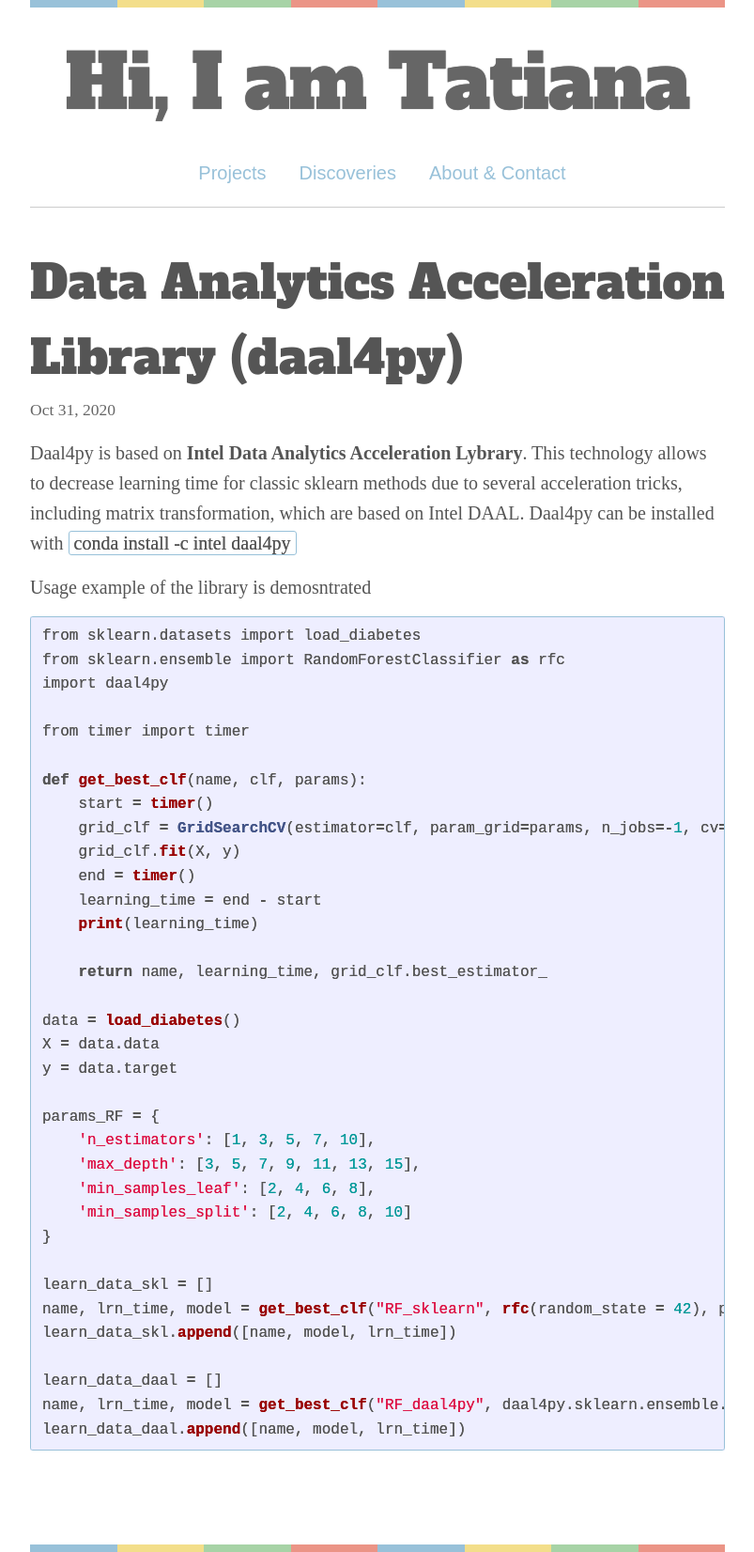
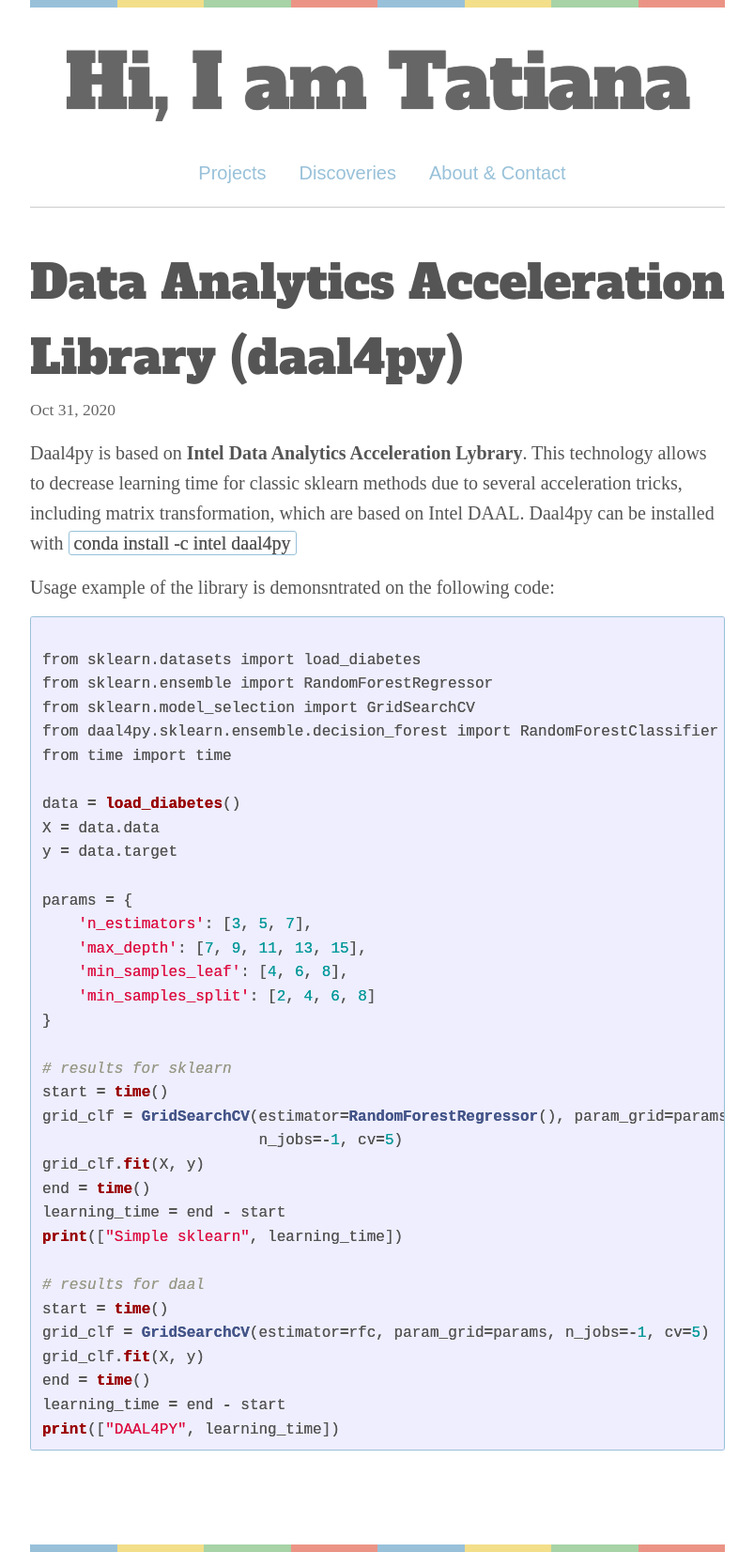
Before and after one commit to tatieliseeva/v-master, a Jekyll site: the page built from _posts/2020-10-31-Data_Analytics_Acceleration_Library(DAAL4PY)_check_out.markdown, in a window 1280 px wide. Shown: the whole page at 94% size, without its empty margins (238-1041 px from the left). Built offline with Jekyll 4.4.1, drawn with Linux system fonts in a browser that asks for light colours; some web fonts are replaced.

Commit message:
Update 2020-10-31-Data_Analytics_Acceleration_Library(DAAL4PY)_check_out.markdown

````diff
--- a/_posts/2020-10-31-Data_Analytics_Acceleration_Library(DAAL4PY)_check_out.markdown
+++ b/_posts/2020-10-31-Data_Analytics_Acceleration_Library(DAAL4PY)_check_out.markdown
@@ -8,42 +8,42 @@ permalink: /discoveries/
 Daal4py is based on **Intel Data Analytics Acceleration Lybrary**. This technology allows to decrease learning time for classic sklearn methods due to several acceleration tricks, including matrix transformation, which are based on Intel DAAL.
 Daal4py can be installed with `conda install -c intel daal4py`
 
-Usage example of the library is demosntrated
+Usage example of the library is demonsntrated on the following code:
 
 
 ```python
+
 from sklearn.datasets import load_diabetes
-from sklearn.ensemble import RandomForestClassifier as rfc
-import daal4py
-
-from timer import timer
-
-def get_best_clf(name, clf, params):
-    start = timer()
-    grid_clf = GridSearchCV(estimator=clf, param_grid=params, n_jobs=-1, cv=5)
-    grid_clf.fit(X, y)
-    end = timer()
-    learning_time = end - start
-    print(learning_time)
-
-    return name, learning_time, grid_clf.best_estimator_
+from sklearn.ensemble import RandomForestRegressor
+from sklearn.model_selection import GridSearchCV
+from daal4py.sklearn.ensemble.decision_forest import RandomForestClassifier as rfc
+from time import time
 
 data = load_diabetes()
 X = data.data
 y = data.target
 
-params_RF = {
-    'n_estimators': [1, 3, 5, 7, 10],
-    'max_depth': [3, 5, 7, 9, 11, 13, 15],
-    'min_samples_leaf': [2, 4, 6, 8],
-    'min_samples_split': [2, 4, 6, 8, 10]
+params = {
+    'n_estimators': [3, 5, 7],
+    'max_depth': [7, 9, 11, 13, 15],
+    'min_samples_leaf': [4, 6, 8],
+    'min_samples_split': [2, 4, 6, 8]
 }
 
-learn_data_skl = []
-name, lrn_time, model = get_best_clf("RF_sklearn", rfc(random_state = 42), params_RF)
-learn_data_skl.append([name, model, lrn_time])
+# results for sklearn
+start = time()
+grid_clf = GridSearchCV(estimator=RandomForestRegressor(), param_grid=params,
+                        n_jobs=-1, cv=5)
+grid_clf.fit(X, y)
+end = time()
+learning_time = end - start
+print(["Simple sklearn", learning_time])
 
-learn_data_daal = []
-name, lrn_time, model = get_best_clf("RF_daal4py", daal4py.sklearn.ensemble.RandomForestClassifier(random_state = 42), params_RF)
-learn_data_daal.append([name, model, lrn_time])
+# results for daal
+start = time()
+grid_clf = GridSearchCV(estimator=rfc, param_grid=params, n_jobs=-1, cv=5)
+grid_clf.fit(X, y)
+end = time()
+learning_time = end - start
+print(["DAAL4PY", learning_time])
 ```
````
